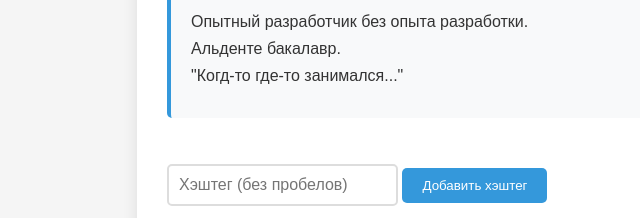
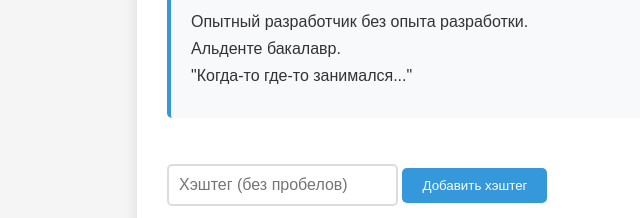
Before and after one commit to P-ave-l/CAD.github.io, a plain HTML site: page index.html in a window 1280 px wide. Shown: the part 370-588 px from the top of the page, 73-713 px from the left. Drawn offline with Linux system fonts and the light colour scheme.

Commit message:
Небольшие правки

```diff
--- a/index.html
+++ b/index.html
@@ -37,7 +37,7 @@
         <section class="about">
             <p>Опытный разработчик без опыта разработки.</p>
             <p>Альденте бакалавр.</p>
-            <p>"Когд-то где-то занимался..."</p>
+            <p>"Когда-то где-то занимался..."</p>
         </section>
 
         <section class="interactive-section">
```
